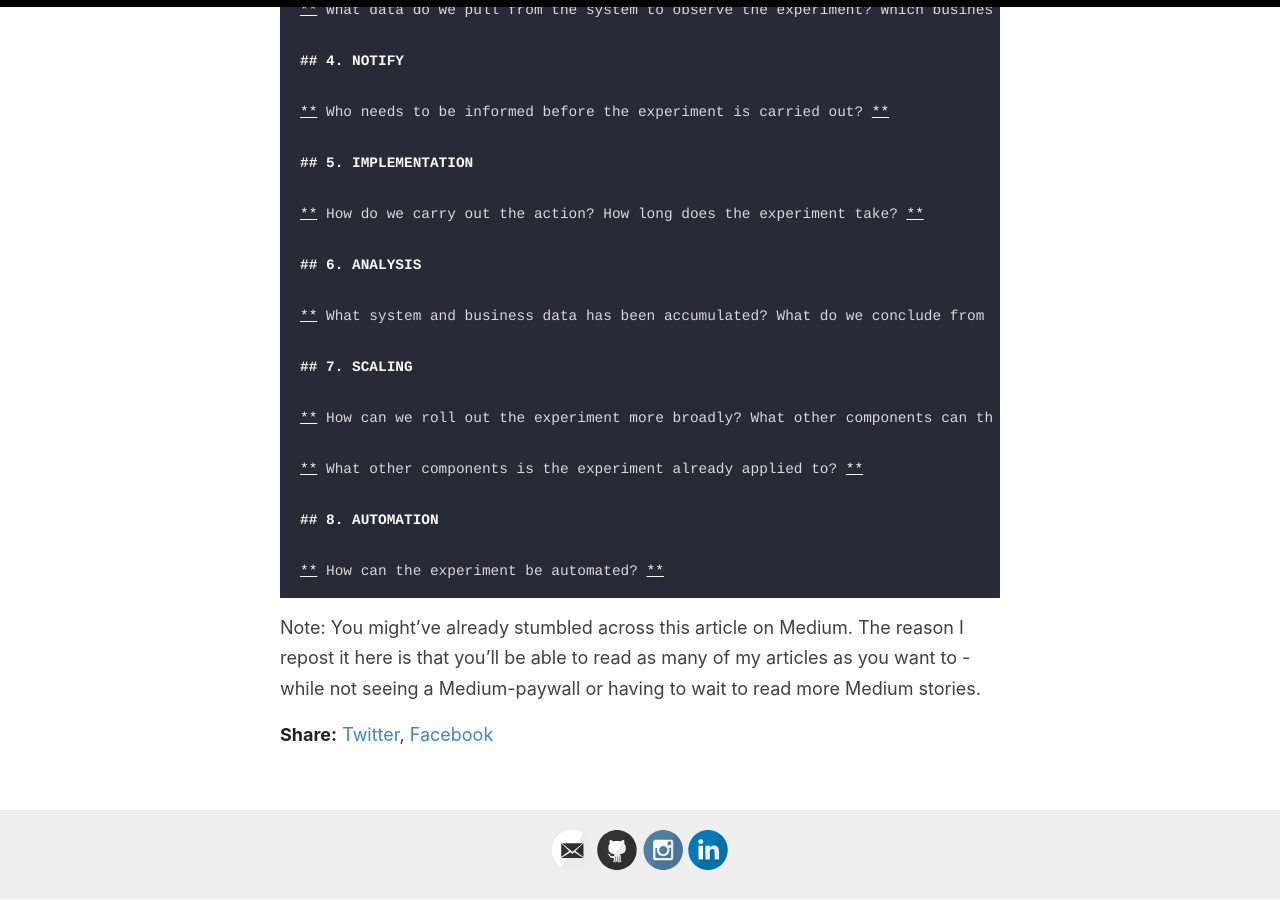
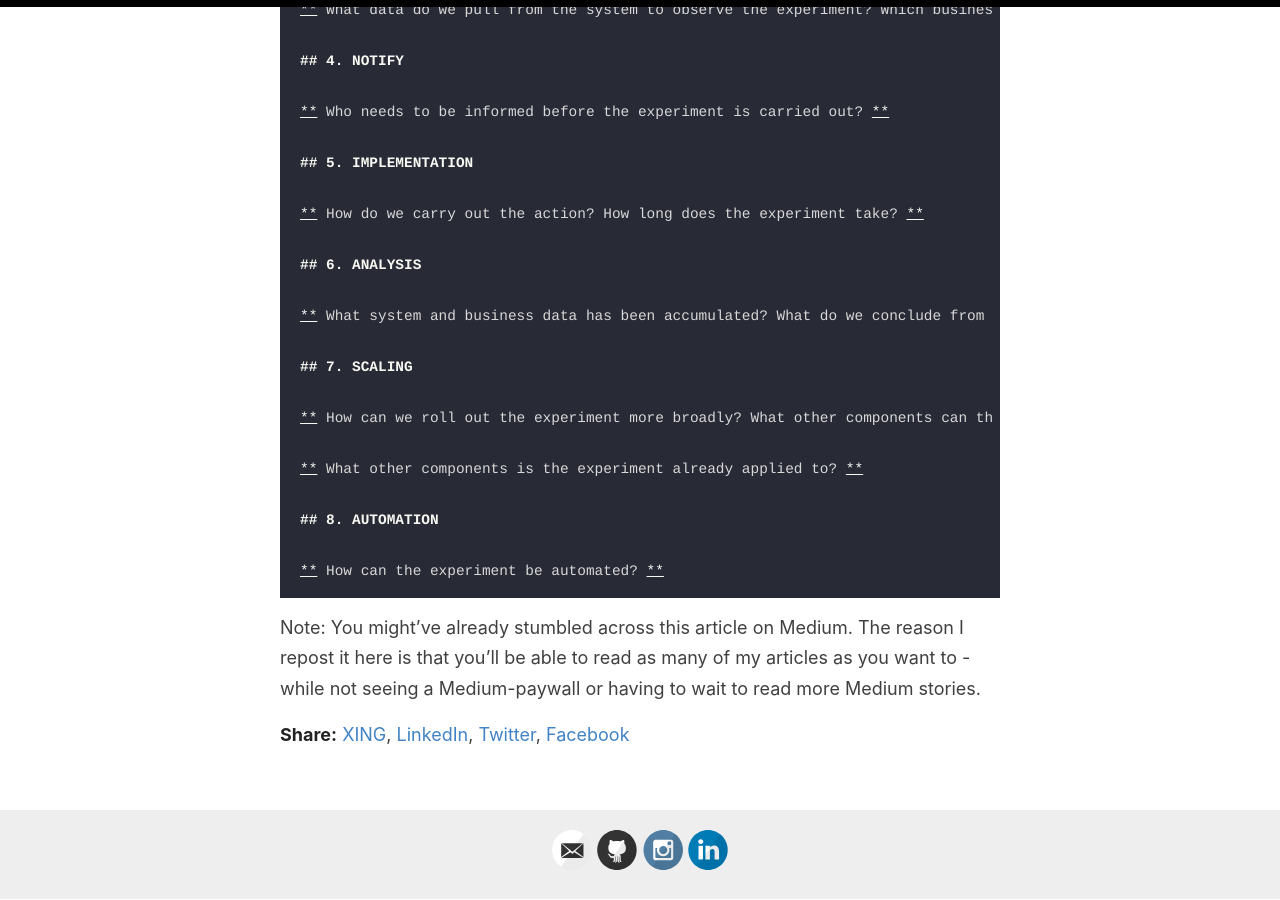
Before and after one commit to torbendury/torbendury.github.io, a Jekyll site: the page built from _posts/2021-10-24-how-chaos-engineering-may-save-your-infrastructure.md, in a window 1280 px wide and 900 px high, scrolled down 6310 px. Built offline with Jekyll 4.4.1, drawn with Linux system fonts in a browser that asks for light colours.

Commit message:
add: XING and LinkedIn share links

```diff
--- a/_layouts/post.html
+++ b/_layouts/post.html
@@ -28,7 +28,7 @@
   </div>
 
   <div>
-    <p><span class="share-box">Share:</span> <a href="http://twitter.com/share?text={{ page.title }}&url={{site.url}}{{page.url}}" target="_blank">Twitter</a>, <a href="https://www.facebook.com/sharer.php?u={{site.url}}{{page.url}}" target="_blank">Facebook</a></p>
+    <p><span class="share-box">Share:</span> <a href="https://www.xing.com/app/user?op=share;url={{site.url}}{{page.url}}" target="_blank">XING</a>, <a href="https://www.linkedin.com/sharing/share-offsite/?url={{site.url}}{{page.url}}" target="_blank">LinkedIn</a>, <a href="http://twitter.com/share?text={{ page.title }}&url={{site.url}}{{page.url}}" target="_blank">Twitter</a>, <a href="https://www.facebook.com/sharer.php?u={{site.url}}{{page.url}}" target="_blank">Facebook</a></p>
   </div>
 
   <!--<div class="date">
```
